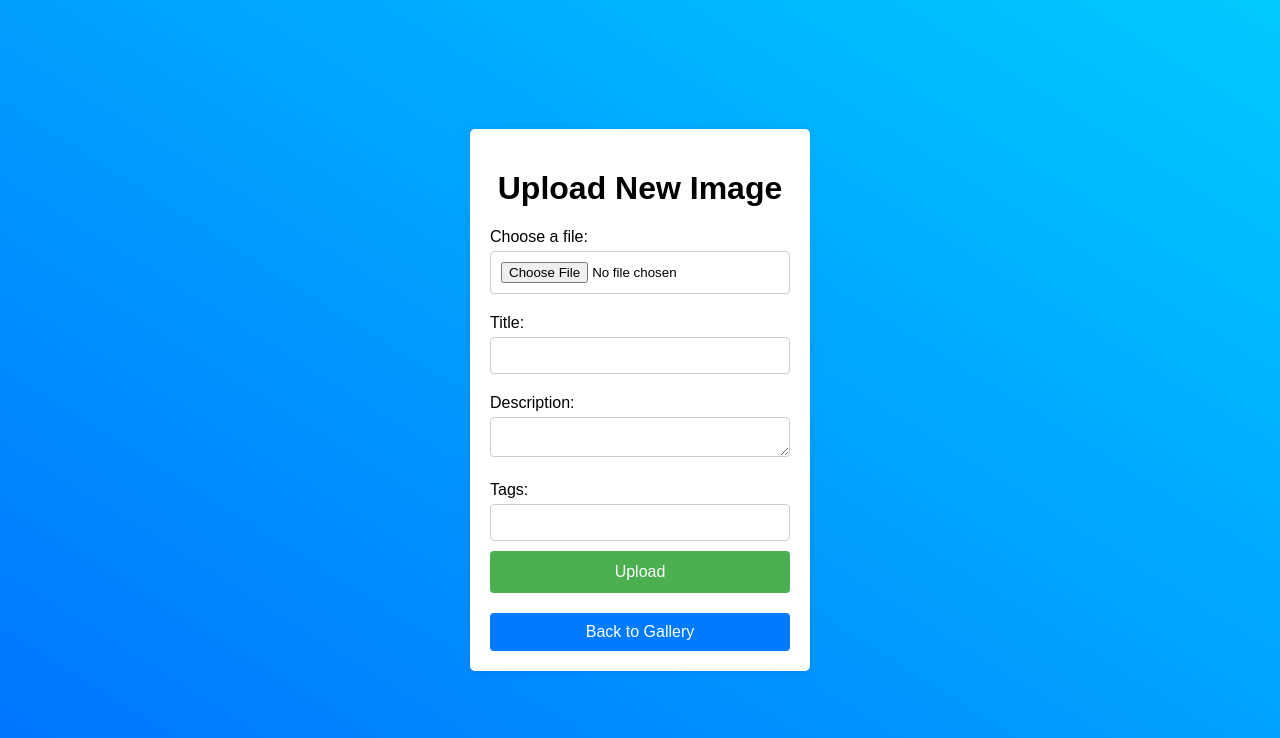
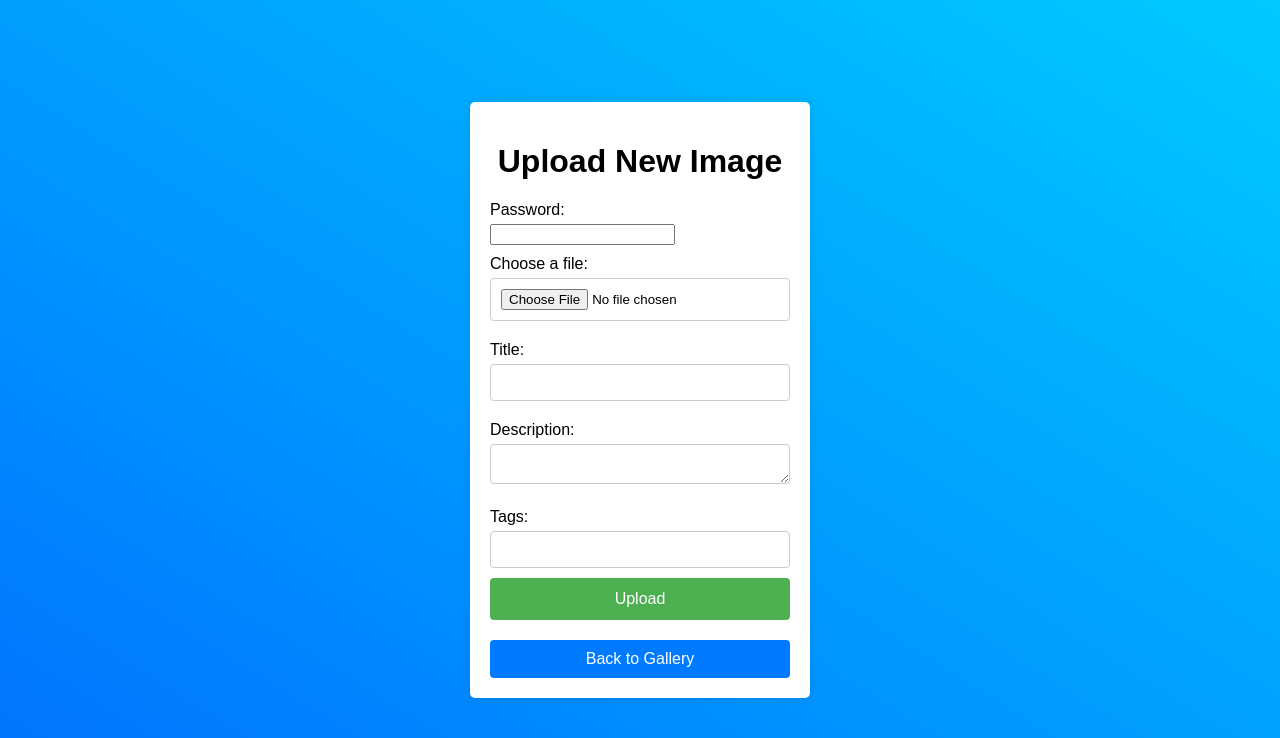
Before and after one commit to rishihk/AWS-PhotoGallery, a Flask app: page /upload in a window 1280 px wide. Shown: the top 738 px of the page. Run offline with Flask 3, Linux system fonts and the light colour scheme.

Commit message:
feat: add password protection for file uploads

```diff
--- a/app.py
+++ b/app.py
@@ -95,6 +95,12 @@ def gallery():
 @app.route('/upload', methods=['GET', 'POST'])
 def upload_file():
     if request.method == 'POST':
+
+        upload_password = request.form.get('upload_password')
+        if upload_password != os.getenv('UPLOAD_PASSWORD'):
+            flash('Invalid upload password.', 'error')
+            return redirect(request.url)
+
         if 'file' not in request.files:
             return redirect(request.url)
         file = request.files['file']
@@ -112,7 +118,8 @@ def upload_file():
         if cursor.fetchone():
             cursor.close()
             conn.close()
-            return 'This file has already been uploaded.', 400
+            flash('Duplicate files not allowed', 'error')
+            return redirect(request.url)
 
         # No duplicates found; proceed with file upload to S3
         s3_client.upload_fileobj(file, app.config['S3_BUCKET'], filename)
--- a/templates/upload.html
+++ b/templates/upload.html
@@ -9,6 +9,8 @@
     <div class="form-container">
         <h1>Upload New Image</h1>
         <form action="{{ url_for('upload_file') }}" method="post" enctype="multipart/form-data">
+            <label for="upload_password">Password:</label>
+            <input type="password" name="upload_password" id="upload_password" required>
             <label for="file">Choose a file:</label>
             <input type="file" name="file" id="file" required>
             <label for="title">Title:</label>
```
